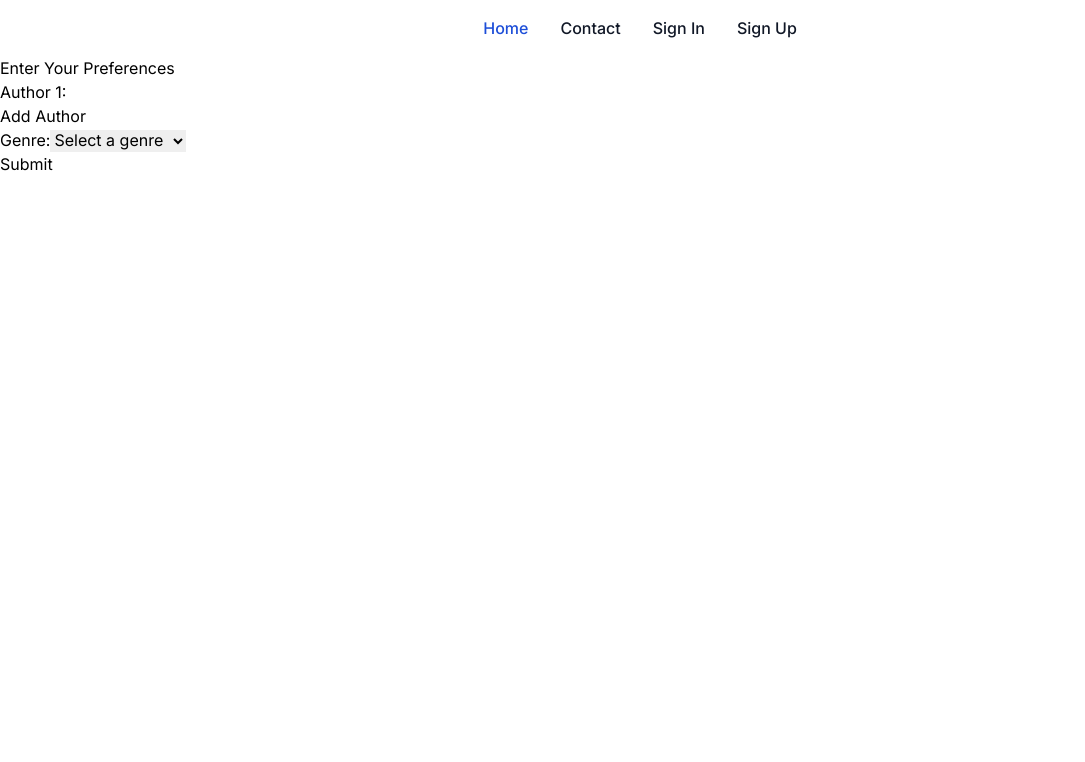
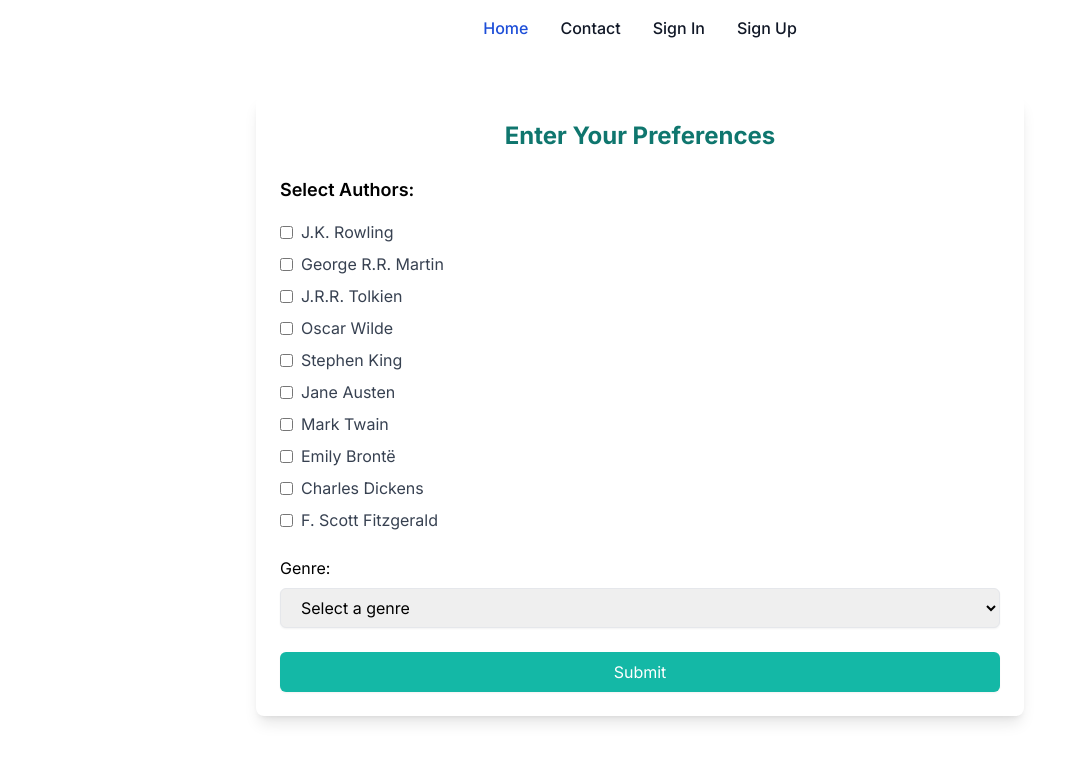
Before and after one commit to yash161/odoo-updated, a Next.js app: page /preferences in a window 1280 px wide. Shown: the top 762 px of the page, without its empty margins (0-1085 px from the left). Built offline with nearby package versions, Linux system fonts and the light colour scheme.

Commit message:
preference

```diff
--- a/src/app/preferences/page.tsx
+++ b/src/app/preferences/page.tsx
@@ -9,39 +9,41 @@ interface Preferences {
 
 const PreferencesForm: React.FC = () => {
   const [preferences, setPreferences] = useState<Preferences>({
-    authors: [''],
+    authors: [],
     genre: '',
   });
 
-  const handleChange = (e: React.ChangeEvent<HTMLInputElement | HTMLSelectElement>, index?: number) => {
-    const { name, value } = e.target;
-    if (name === 'genre') {
-      setPreferences({
-        ...preferences,
-        [name]: value,
-      });
-    } else if (name === 'author' && index !== undefined) {
-      const updatedAuthors = [...preferences.authors];
-      updatedAuthors[index] = value;
-      setPreferences({
-        ...preferences,
+  const availableAuthors = [
+    'J.K. Rowling',
+    'George R.R. Martin',
+    'J.R.R. Tolkien',
+    'Oscar Wilde',
+    'Stephen King',
+    'Jane Austen',
+    'Mark Twain',
+    'Emily Brontë',
+    'Charles Dickens',
+    'F. Scott Fitzgerald',
+  ];
+
+  const handleCheckboxChange = (e: React.ChangeEvent<HTMLInputElement>) => {
+    const { value, checked } = e.target;
+    setPreferences((prevPreferences) => {
+      const updatedAuthors = checked
+        ? [...prevPreferences.authors, value]
+        : prevPreferences.authors.filter((author) => author !== value);
+
+      return {
+        ...prevPreferences,
         authors: updatedAuthors,
-      });
-    }
       };
-
-  const addAuthor = () => {
-    setPreferences({
-      ...preferences,
-      authors: [...preferences.authors, ''],
     });
   };
 
-  const removeAuthor = (index: number) => {
-    const updatedAuthors = preferences.authors.filter((_, i) => i !== index);
+  const handleGenreChange = (e: React.ChangeEvent<HTMLSelectElement>) => {
     setPreferences({
       ...preferences,
-      authors: updatedAuthors,
+      genre: e.target.value,
     });
   };
 
@@ -61,33 +63,33 @@ const PreferencesForm: React.FC = () => {
   };
 
   return (
-    <div>
-      <h2>Enter Your Preferences</h2>
+    <div className="max-w-3xl mx-auto p-6 bg-white rounded-lg shadow-lg mt-10">
+      <h2 className="text-2xl font-bold mb-6 text-center text-teal-700">Enter Your Preferences</h2>
       <form onSubmit={handleSubmit}>
-        {preferences.authors.map((author, index) => (
-          <div key={index}>
-            <label htmlFor={`author-${index}`}>Author {index + 1}:</label>
+        <div className="mb-6">
+          <h3 className="mb-4 text-lg font-semibold">Select Authors:</h3>
+          {availableAuthors.map((author) => (
+            <div key={author} className="flex items-center mb-2">
               <input
-              type="text"
-              id={`author-${index}`}
-              name="author"
+                type="checkbox"
+                id={`author-${author}`}
                 value={author}
-              onChange={(e) => handleChange(e, index)}
-              required
+                checked={preferences.authors.includes(author)}
+                onChange={handleCheckboxChange}
+                className="mr-2"
               />
-            {preferences.authors.length > 1 && (
-              <button type="button" onClick={() => removeAuthor(index)}>Remove</button>
-            )}
+              <label htmlFor={`author-${author}`} className="text-gray-700">{author}</label>
             </div>
           ))}
-        <button type="button" onClick={addAuthor}>Add Author</button>
-        <div>
-          <label htmlFor="genre">Genre:</label>
+        </div>
+        <div className="mb-6">
+          <label htmlFor="genre" className="block mb-2">Genre:</label>
           <select
             id="genre"
             name="genre"
             value={preferences.genre}
-            onChange={handleChange}
+            onChange={handleGenreChange}
+            className="w-full py-2 px-4 border rounded-md shadow-sm focus:outline-none focus:ring focus:ring-teal-500"
             required
           >
             <option value="">Select a genre</option>
@@ -100,7 +102,12 @@ const PreferencesForm: React.FC = () => {
             <option value="romance">Romance</option>
           </select>
         </div>
-        <button type="submit">Submit</button>
+        <button
+          type="submit"
+          className="w-full bg-teal-500 text-white py-2 px-4 rounded-md shadow-sm hover:bg-teal-600 transition duration-200 focus:outline-none"
+        >
+          Submit
+        </button>
       </form>
     </div>
   );
```
Lines whose indentation alone changed are shown as unchanged.
